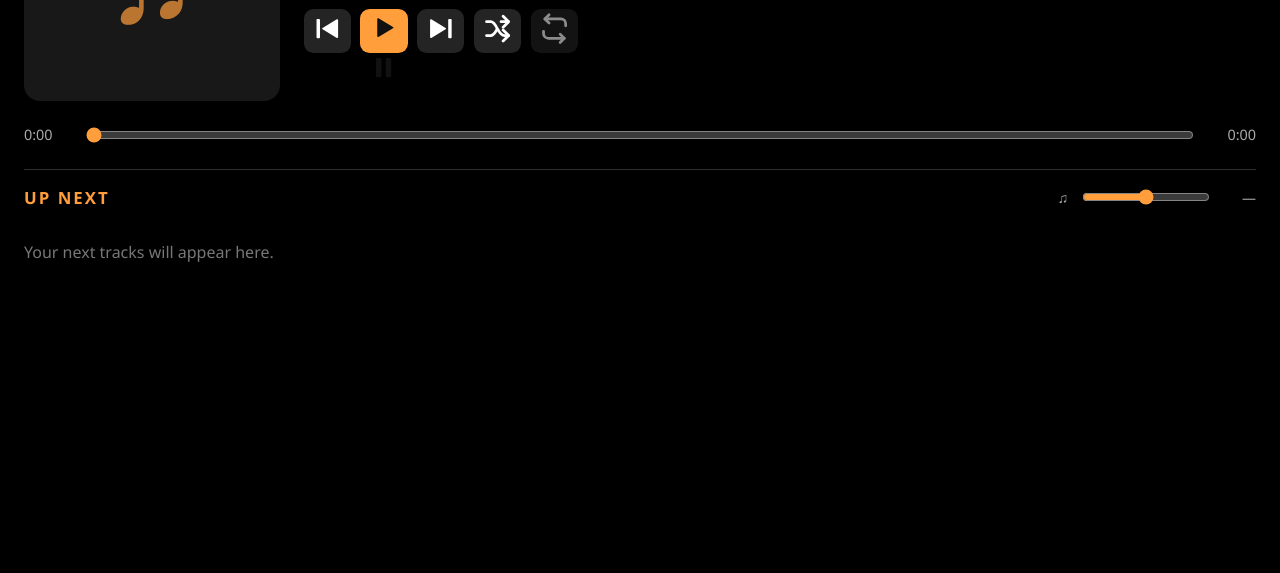
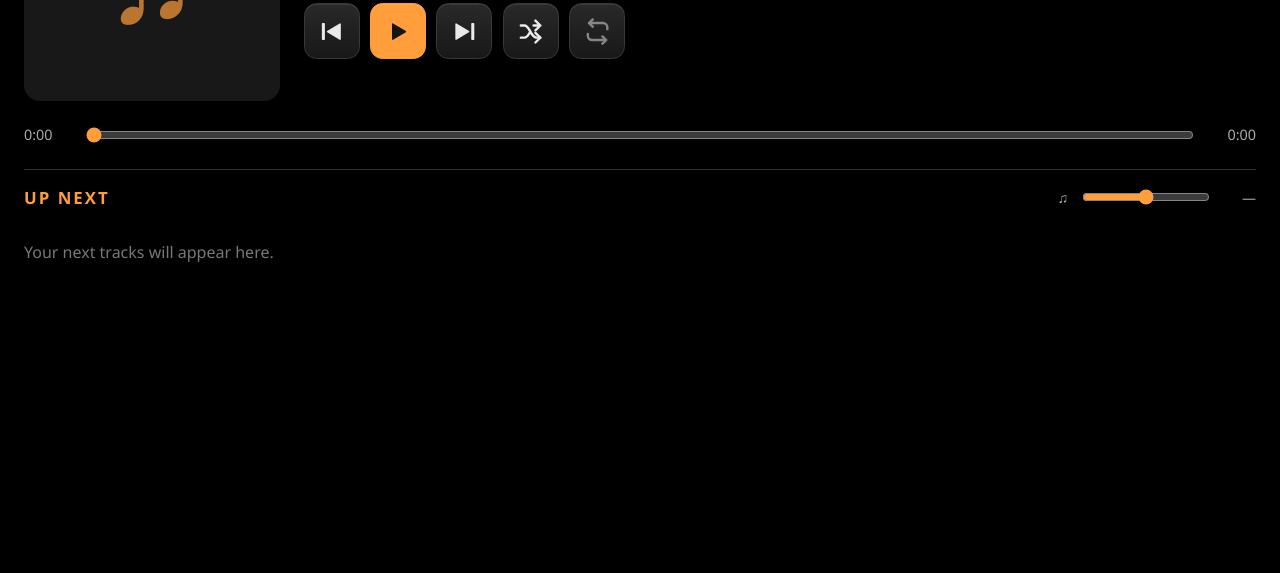
Before and after one commit to danielbrownjr/iCue-Spotify-Integration, a website: page widget/index.html in a window 1280 px wide. Shown: the part 227-800 px from the top of the page. Drawn offline with Linux system fonts and the light colour scheme.

Commit message:
Style consistent touch-sized transport controls and vector playback states

```diff
--- a/widget/styles/widget.css
+++ b/widget/styles/widget.css
@@ -29,16 +29,58 @@ body { background: var(--background-color); color: var(--text); font-family: "Se
 h1 { font-size: calc(var(--layout-unit) * 4.2); line-height: 1.14; margin: 0; font-weight: 750; overflow: hidden; text-overflow: ellipsis; display: -webkit-box; -webkit-box-orient: vertical; -webkit-line-clamp: 2; }
 #artist { color: #d4d4d4; font-size: calc(var(--layout-unit) * 2.3); margin: calc(var(--layout-unit) * .9) 0 0; overflow: hidden; white-space: nowrap; text-overflow: ellipsis; }
 .album { color: var(--muted); font-size: calc(var(--layout-unit) * 1.75); margin: calc(var(--layout-unit) * .6) 0 calc(var(--layout-unit) * 1.5); overflow: hidden; white-space: nowrap; text-overflow: ellipsis; }
-.transport { display: flex; align-items: center; gap: calc(var(--layout-unit) * 1.2); }
+.transport { display: flex; align-items: center; gap: calc(var(--layout-unit) * 1.3); }
 button { cursor: pointer; border: 1px solid transparent; background: #242424; color: #fff; border-radius: calc(var(--layout-unit) * 1.2); font-size: calc(var(--layout-unit) * 2.8); width: calc(var(--layout-unit) * 5.9); height: calc(var(--layout-unit) * 5.5); touch-action: manipulation; }
 button:active { background: #3c3c3c; }
 button.primary { background: var(--accent-color); color: #111; }
 button.selected { border-color: var(--accent-color); color: var(--accent-color); }
 #repeat { position: relative; }
-#repeat[data-mode="off"] { opacity: .55; }
-#repeat-one { position: absolute; top: .22em; right: .28em; font-size: .42em; font-weight: 800; line-height: 1; }
+#repeat[data-mode="off"] .control-icon { opacity: .50; }
+#repeat-one { position: absolute; top: -.3em; right: -.32em; padding: .15em .33em; background: var(--accent-color); color: #111; border-radius: 999px; font-size: .45em; font-weight: 800; line-height: 1; }
 #repeat-one[hidden] { display: none; }
 button:disabled { opacity: .35; cursor: not-allowed; }
+
+/* Consistent, touch-sized hardware controls: SVG shapes, never emoji glyphs. */
+.transport .control-button {
+  display: grid;
+  place-items: center;
+  position: relative;
+  padding: 0;
+  flex: 0 0 auto;
+  width: clamp(44px, calc(var(--layout-unit) * 7.2), 56px);
+  height: clamp(44px, calc(var(--layout-unit) * 7.2), 56px);
+  border: 1px solid #393939;
+  border-radius: calc(var(--layout-unit) * 1.55);
+  background: linear-gradient(180deg, #292929, #181818);
+  color: #eaeaea;
+  box-shadow: inset 0 1px 0 rgba(255,255,255,.09), 0 1px 2px rgba(0,0,0,.35);
+  touch-action: manipulation;
+  -webkit-tap-highlight-color: transparent;
+}
+.transport .control-icon {
+  display: block;
+  grid-area: 1 / 1;
+  width: 54%;
+  height: 54%;
+  pointer-events: none;
+}
+.transport .control-button.primary {
+  background: var(--accent-color);
+  color: #141414;
+  border-color: var(--accent-color);
+}
+.transport .control-button.selected {
+  background: #30251a;
+  border-color: var(--accent-color);
+  color: var(--accent-color);
+}
+.transport .control-button:focus-visible { outline: 2px solid var(--accent-color); outline-offset: 3px; }
+.transport .control-button:not(:disabled):active { background: #363636; transform: translateY(1px); }
+.transport .control-button.primary:not(:disabled):active { background: #e8892b; }
+.transport #play .icon-pause { display: none; }
+.transport #play[data-playing="true"] .icon-play { display: none; }
+.transport #play[data-playing="true"] .icon-pause { display: block; }
+
 .seek { display: flex; align-items: center; gap: calc(var(--layout-unit) * 2); height: calc(var(--layout-unit) * 4.5); flex-shrink: 0; }
 .seek span { width: calc(var(--layout-unit) * 5.5); flex-shrink: 0; color: var(--subtle); font-size: calc(var(--layout-unit) * 1.8); font-variant-numeric: tabular-nums; }
 .seek span:last-child { text-align: right; }
```
